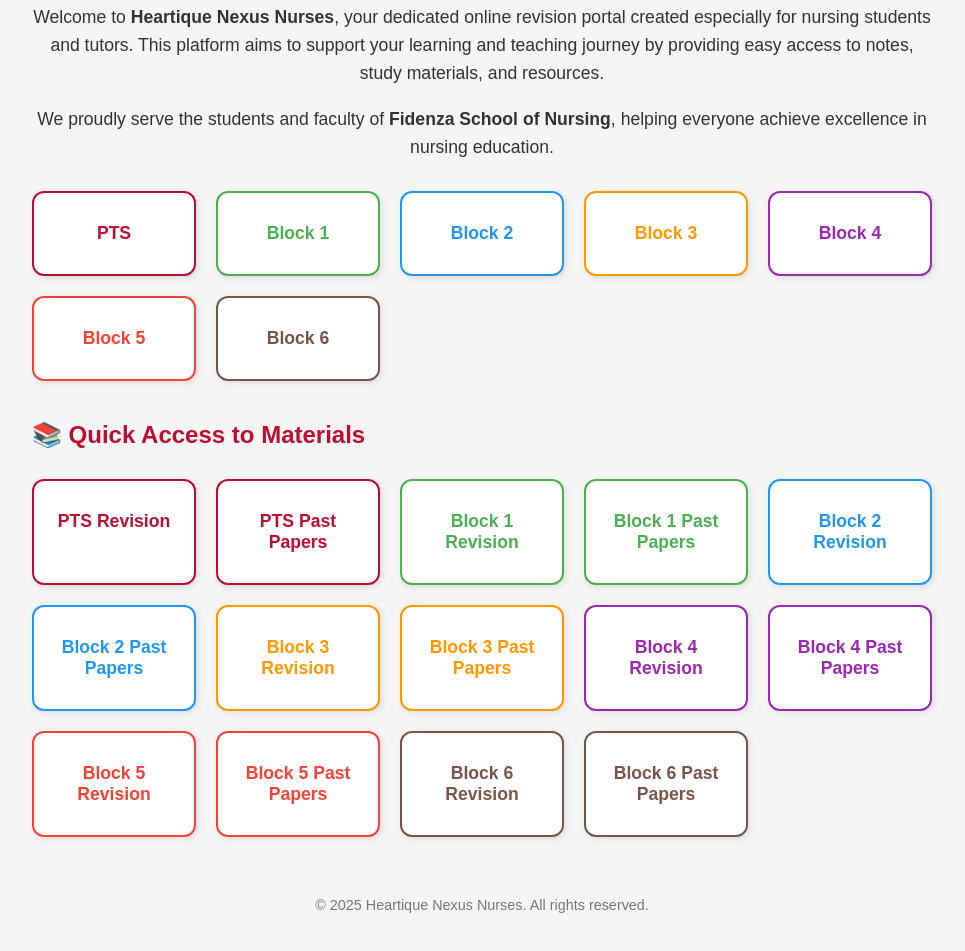
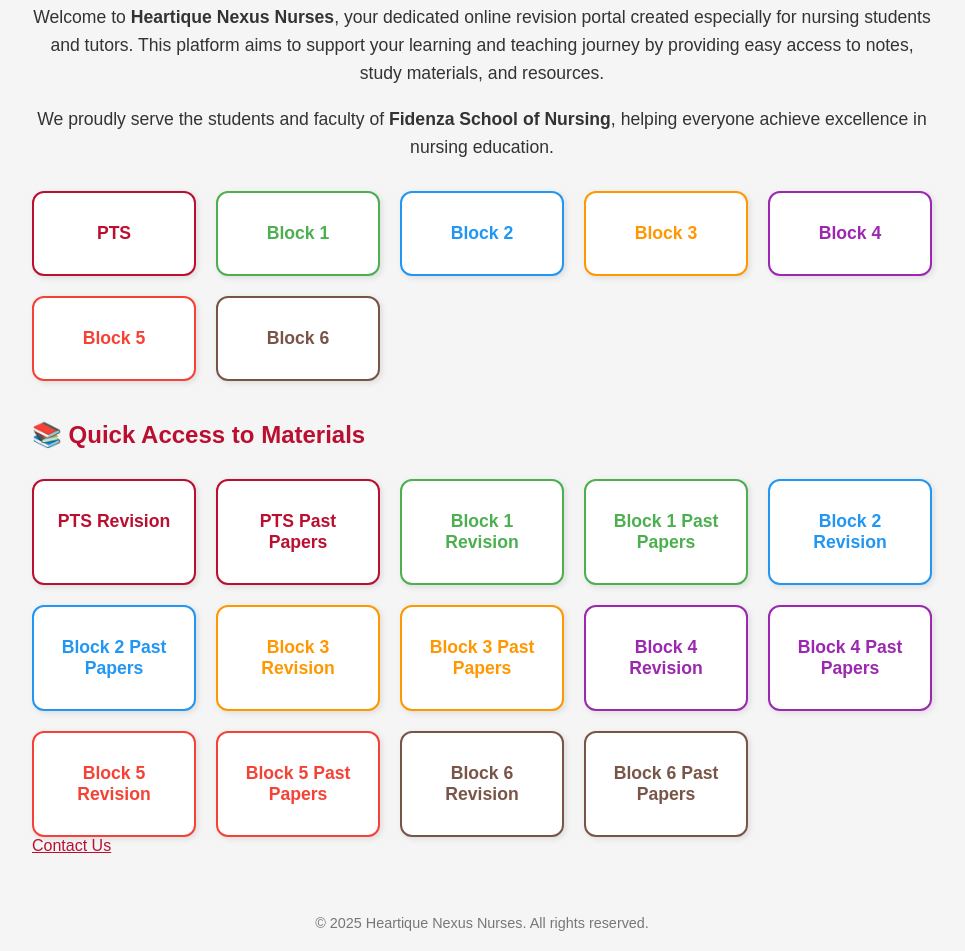
Before and after one commit to heartique/heartique-nexus-nurses, a plain HTML site: page index.html in a window 1280 px wide. Shown: the part 106-1057 px from the top of the page, without its empty margins (158-1123 px from the left). Drawn offline with Linux system fonts and the light colour scheme.

Commit message:
Update index.html
add changes

```diff
--- a/index.html
+++ b/index.html
@@ -164,6 +164,7 @@
     <a href="block6_revision.html" class="block block-6">Block 6 Revision</a>
     <a href="block6_pastpapers.html" class="block block-6">Block 6 Past Papers</a>
   </div>
+<a href="contact.html" style="color:#ba0f30; text-decoration: underline;">Contact Us</a>
 
   <div class="footer">
     © 2025 Heartique Nexus Nurses. All rights reserved.
```
